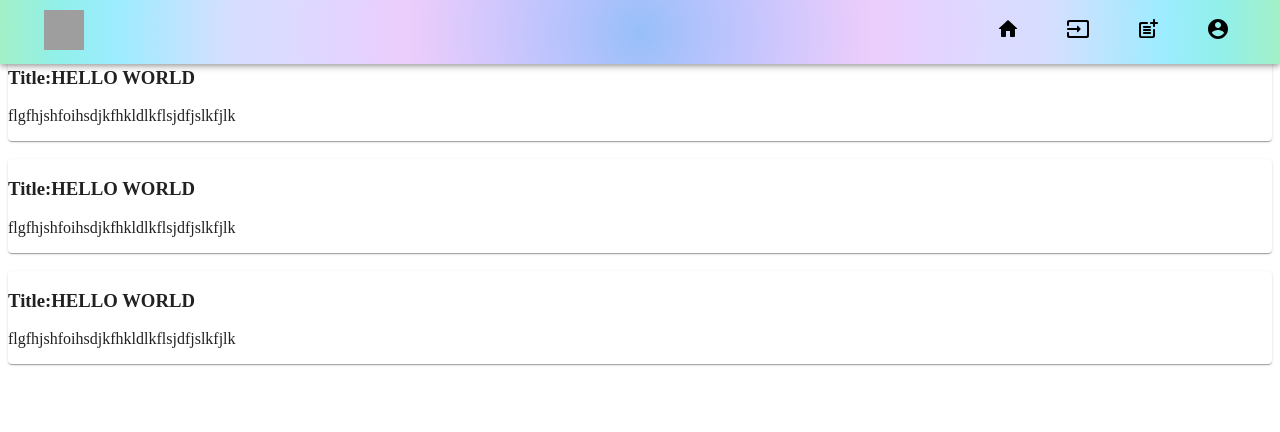
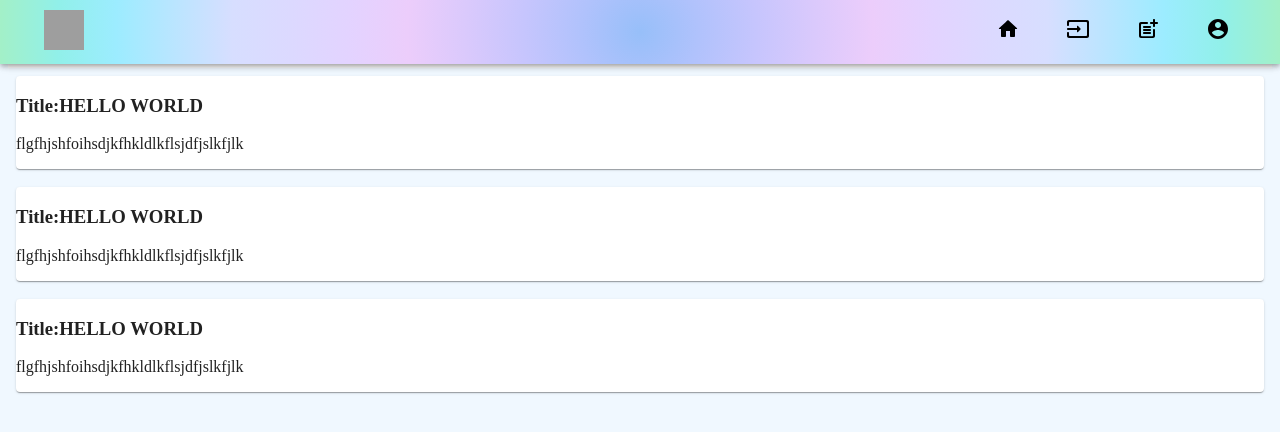
Before and after one commit to anandurdas11/Mini_project, a React (Create React App) app in the folder bloggin_webapp/: page / in a window 1280 px wide. Shown: the top 432 px of the page. Built offline with nearby package versions, Linux system fonts and the light colour scheme; grey boxes are pictures that could not be loaded.

Commit message:
some change made

```diff
--- a/bloggin_webapp/src/App.css
+++ b/bloggin_webapp/src/App.css
@@ -9,6 +9,7 @@
   display: flex;
   margin-top: 100%;
   align-items: center;
+
 }
 .Topbar{
 margin-top: 100%;
--- a/bloggin_webapp/src/Components/topbar.css
+++ b/bloggin_webapp/src/Components/topbar.css
@@ -3,7 +3,7 @@
     height: 50xpx;
     background-color: rgb(250, 250, 250);
 
-    padding-top: 40px;
+    padding-top: 60px;
 }
 .topbarwrapper{
     height: 100%;
--- a/bloggin_webapp/src/Pages/Addaccount/Addaccount.js
+++ b/bloggin_webapp/src/Pages/Addaccount/Addaccount.js
@@ -2,6 +2,6 @@ import React from 'react'
 
 export default function Addaccount() {
   return (
-    <div>Addaccount</div>
+    <div><h1>ADD account</h1></div>
   )
 }
--- a/bloggin_webapp/src/Pages/Addpost/Addpost.css
+++ b/bloggin_webapp/src/Pages/Addpost/Addpost.css
@@ -1,6 +1,6 @@
 .createpost{
     align-items: center;
-    background-color: rgb(230, 246, 246);
+
     text-align: center;
     height: 2000px;
 
--- /dev/null
+++ b/bloggin_webapp/src/Pages/Home/Home.css
@@ -0,0 +1,3 @@
+body{
+    background-color: aliceblue;
+}
--- a/bloggin_webapp/src/Pages/Home/Home.js
+++ b/bloggin_webapp/src/Pages/Home/Home.js
@@ -1,8 +1,10 @@
 import React from 'react'
-import {Card} from "@material-ui/core"
+import { Card } from "@material-ui/core"
+import './Home.css'
 function Home() {
   return (
-    <div>
+    <div className>
+      <body>
         <Card>
           <h3>Title:HELLO WORLD</h3>
           <p>flgfhjshfoihsdjkfhkldlkflsjdfjslkfjlk</p>
@@ -17,6 +19,7 @@ function Home() {
           <h3>Title:HELLO WORLD</h3>
           <p>flgfhjshfoihsdjkfhkldlkflsjdfjslkfjlk</p>
         </Card>
+      </body>
     </div>
   );
 }
--- a/bloggin_webapp/src/Pages/Login/Login.js
+++ b/bloggin_webapp/src/Pages/Login/Login.js
@@ -2,7 +2,7 @@ import React from 'react'
 
 function Login() {
   return (
-    <div>Login</div>
+    <div><h1>LOGIN</h1></div>
   )
 }
 
```
Lines whose indentation alone changed are shown as unchanged.
